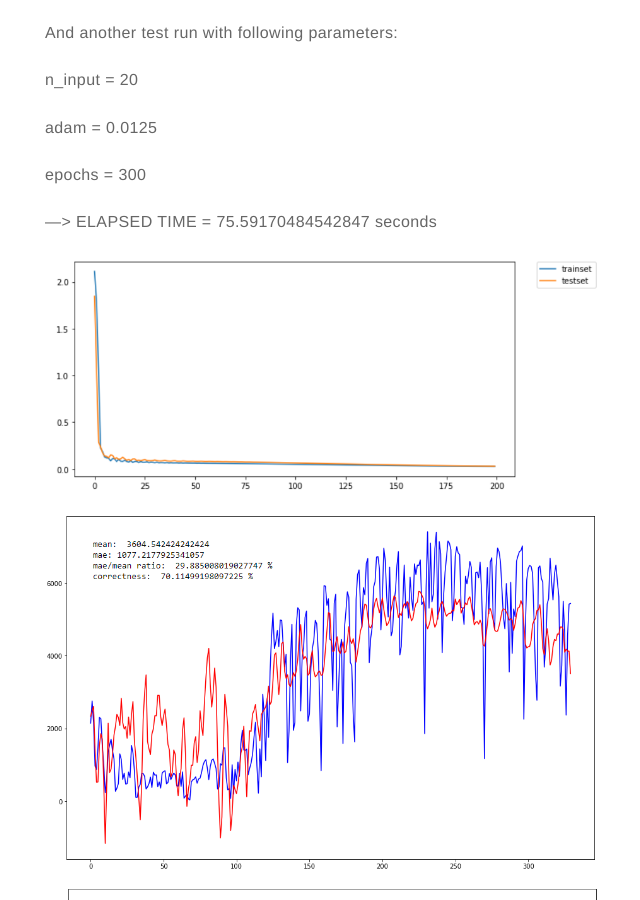
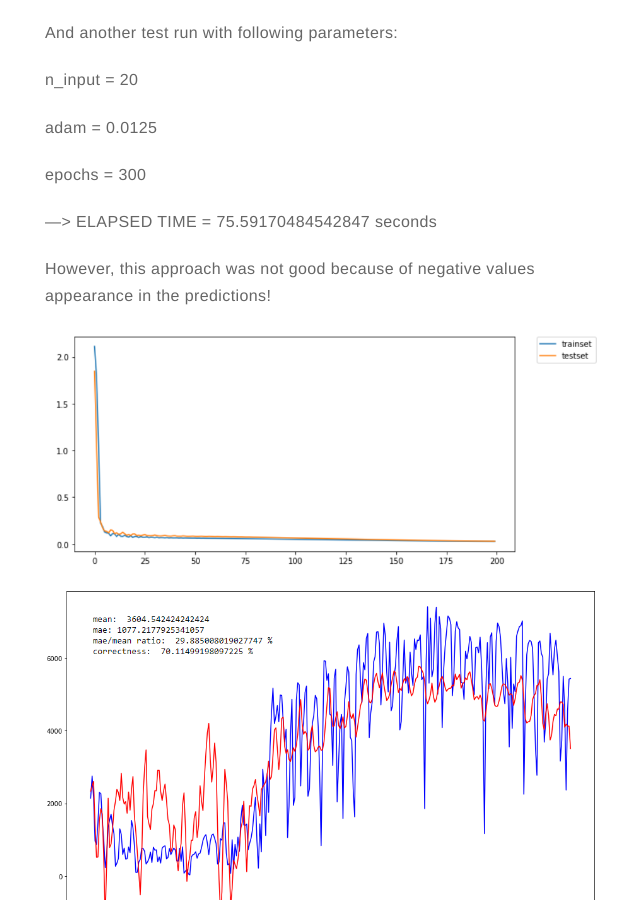
Before and after one commit to dljubenk/dljubenk.github.io, a Jekyll site: the page built from _posts/2019-03-08-prediction.markdown, in a window 1280 px wide and 900 px high, scrolled down 6907 px. Shown: the whole window, without its empty margins (315-955 px from the left). Built offline with Jekyll 4.4.1, drawn with Linux system fonts in a browser that asks for light colours; emoji names are drawn with the system emoji font; comment, search, counter and statistics services are not loaded.

Commit message:
Update 2019-03-08-prediction.markdown

```diff
--- a/_posts/2019-03-08-prediction.markdown
+++ b/_posts/2019-03-08-prediction.markdown
@@ -202,6 +202,8 @@ epochs = 300
 
 ---> ELAPSED TIME = 75.59170484542847 seconds
 
+However, this approach was not good because of negative values appearance in the predictions!
+
 ![Markdown Image][3]
 
 
```
